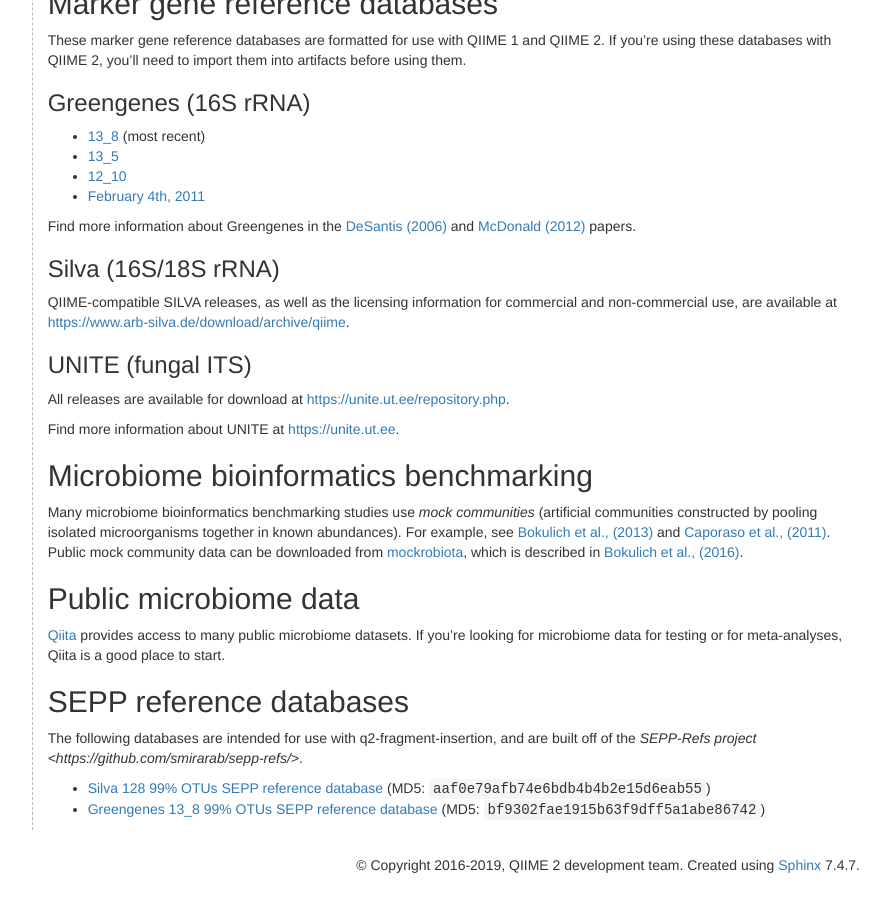
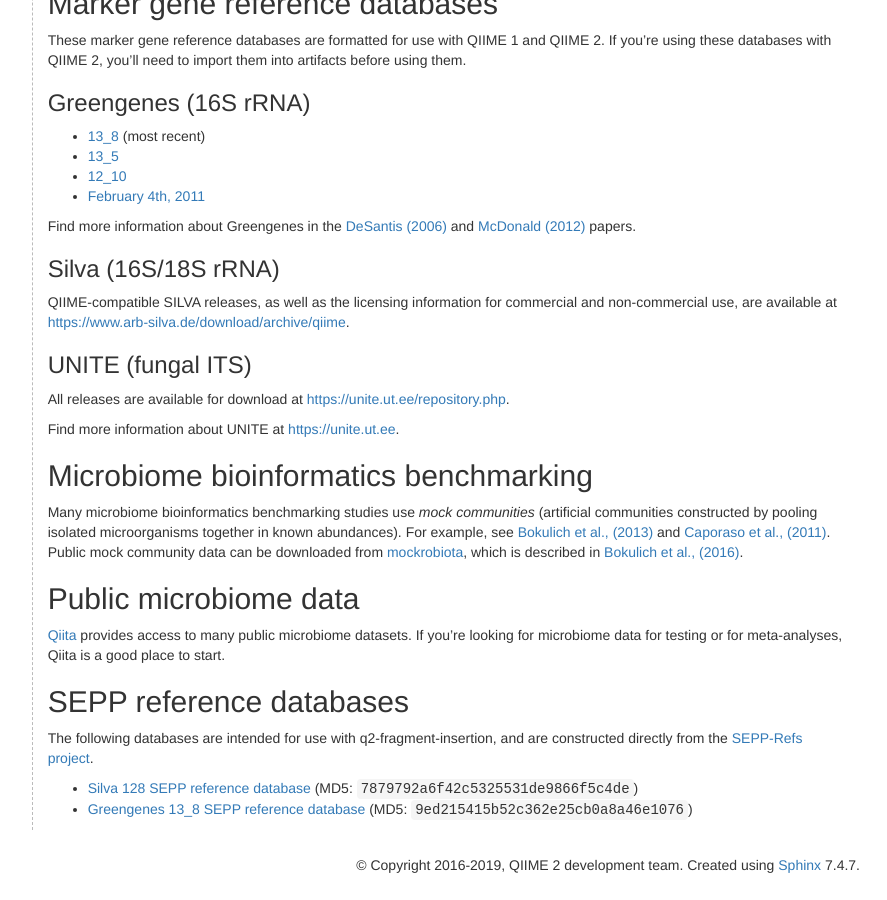
Before and after one commit to qiime2/docs, a Sphinx documentation site: the page built from source/data-resources.rst, in a window 1280 px wide and 900 px high, scrolled down 838 px. Shown: the whole window, without its empty margins (277-1164 px from the left). Built offline with Sphinx 7.4.7, drawn with Linux system fonts in a browser that asks for light colours; pages that are not in the unit, such as notebooks, are missing from menus; the version number could not be read and is left out.

Commit message:
MAINT: SEPP-refs production-mode (#438)

```diff
--- a/source/data-resources.rst
+++ b/source/data-resources.rst
@@ -64,7 +64,9 @@
 SEPP reference databases
 ------------------------
 
-The following databases are intended for use with q2-fragment-insertion, and are built off of the `SEPP-Refs project <https://github.com/smirarab/sepp-refs/>`.
+The following databases are intended for use with q2-fragment-insertion, and
+are constructed directly from the
+`SEPP-Refs project <https://github.com/smirarab/sepp-refs/>`_.
 
-- `Silva 128 99% OTUs SEPP reference database <https://data.qiime2.org/2019.10/common/sepp-refs-silva-128.qza>`_ (MD5: ``aaf0e79afb74e6bdb4b4b2e15d6eab55``)
-- `Greengenes 13_8 99% OTUs SEPP reference database <https://data.qiime2.org/2019.10/common/sepp-refs-gg-13-8.qza>`_ (MD5: ``bf9302fae1915b63f9dff5a1abe86742``)
+- `Silva 128 SEPP reference database <https://data.qiime2.org/2019.10/common/sepp-refs-silva-128.qza>`_ (MD5: ``7879792a6f42c5325531de9866f5c4de``)
+- `Greengenes 13_8 SEPP reference database <https://data.qiime2.org/2019.10/common/sepp-refs-gg-13-8.qza>`_ (MD5: ``9ed215415b52c362e25cb0a8a46e1076``)
```
